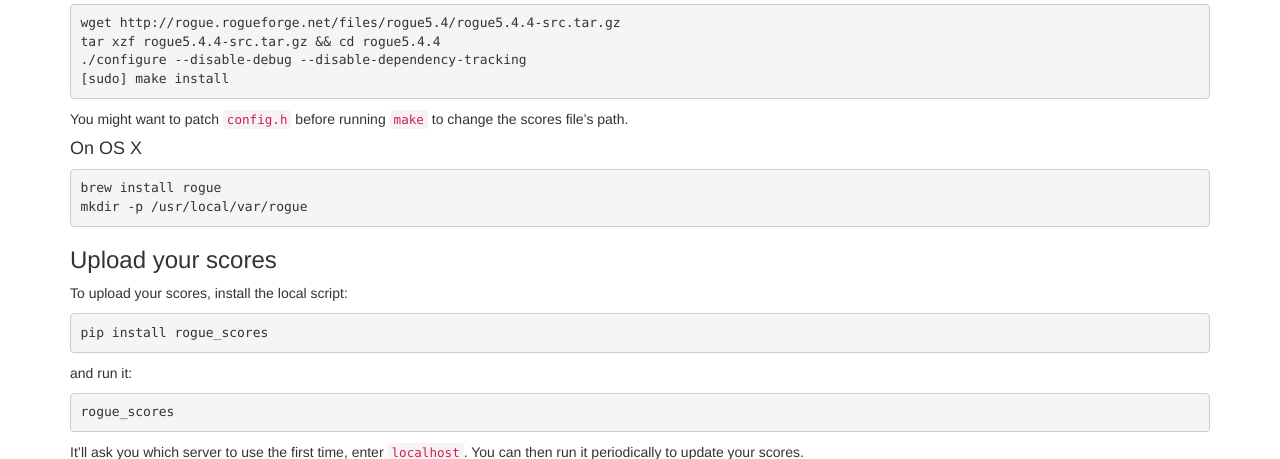
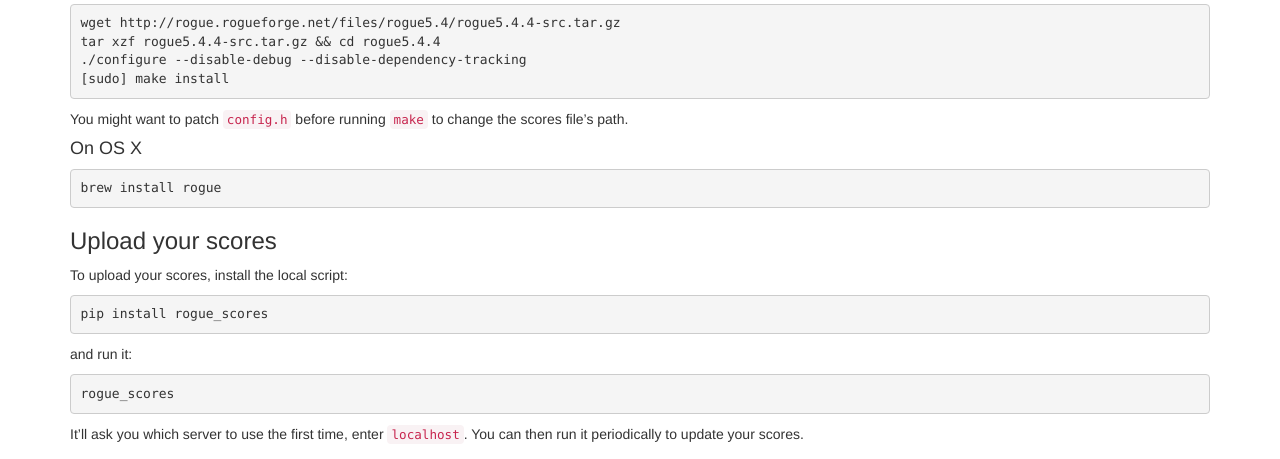
Before and after one commit to bfontaine/rogue_scores, a Flask app: page / in a window 1280 px wide. Shown: the part 242-701 px from the top of the page. Run offline with Flask 2, Linux system fonts and the light colour scheme; some libraries are stand-ins or nearby versions.

Commit message:
OSX install instructions simplified
/usr/local/var/rogue is created when installing the formula.

```diff
--- a/rogue_scores/web/templates/main.html
+++ b/rogue_scores/web/templates/main.html
@@ -52,8 +52,7 @@
       <p>You might want to patch <code>config.h</code> before running
       <code>make</code> to change the scores file’s path.</p>
       <h4>On OS X</h4>
-      <pre><code>brew install rogue
-mkdir -p /usr/local/var/rogue</code></pre>
+      <pre><code>brew install rogue</code></pre>
       <h3>Upload your scores</h3>
       <p>To upload your scores, install the local script:</p>
       <pre><code>pip install rogue_scores</code></pre>
```
